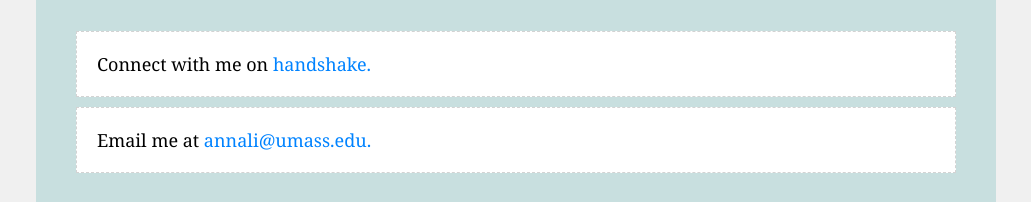
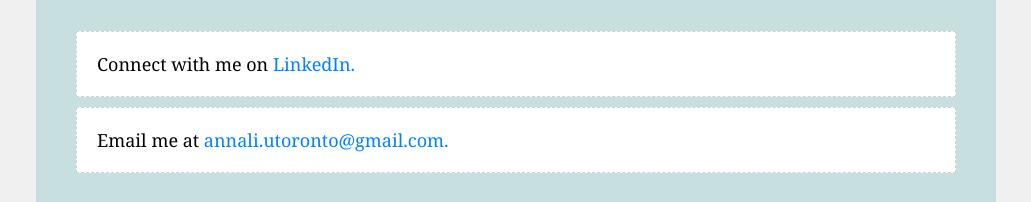
Before and after one commit to annali-portfolio/annali-portfolio.github.io, a plain HTML site: page Exercises/contact.html in a window 1280 px wide. Shown: the part 275-477 px from the top of the page, without its empty margins (124-1155 px from the left). Drawn offline with Linux system fonts and the light colour scheme.

Commit message:
Update contact.html
- updated contact info

```diff
--- a/Exercises/contact.html
+++ b/Exercises/contact.html
@@ -24,9 +24,9 @@
     <main>
         <h2>For further inquiries...</h2>
         <br>
-            <p class="indent">Connect with me on <a href="https://umass.joinhandshake.com/stu/users/13362245" target="_blank">handshake.</a></p>
+            <p class="indent">Connect with me on <a href="https://www.linkedin.com/in/anna-li-ali/" target="_blank">LinkedIn.</a></p>
 
-            <p class="indent">Email me at <a href="mailto:annali@umass.edu">annali@umass.edu.</a></p>
+            <p class="indent">Email me at <a href="mailto:annali.utoronto@gmail.com">annali.utoronto@gmail.com.</a></p>
     </main>
 
 </body>
```
